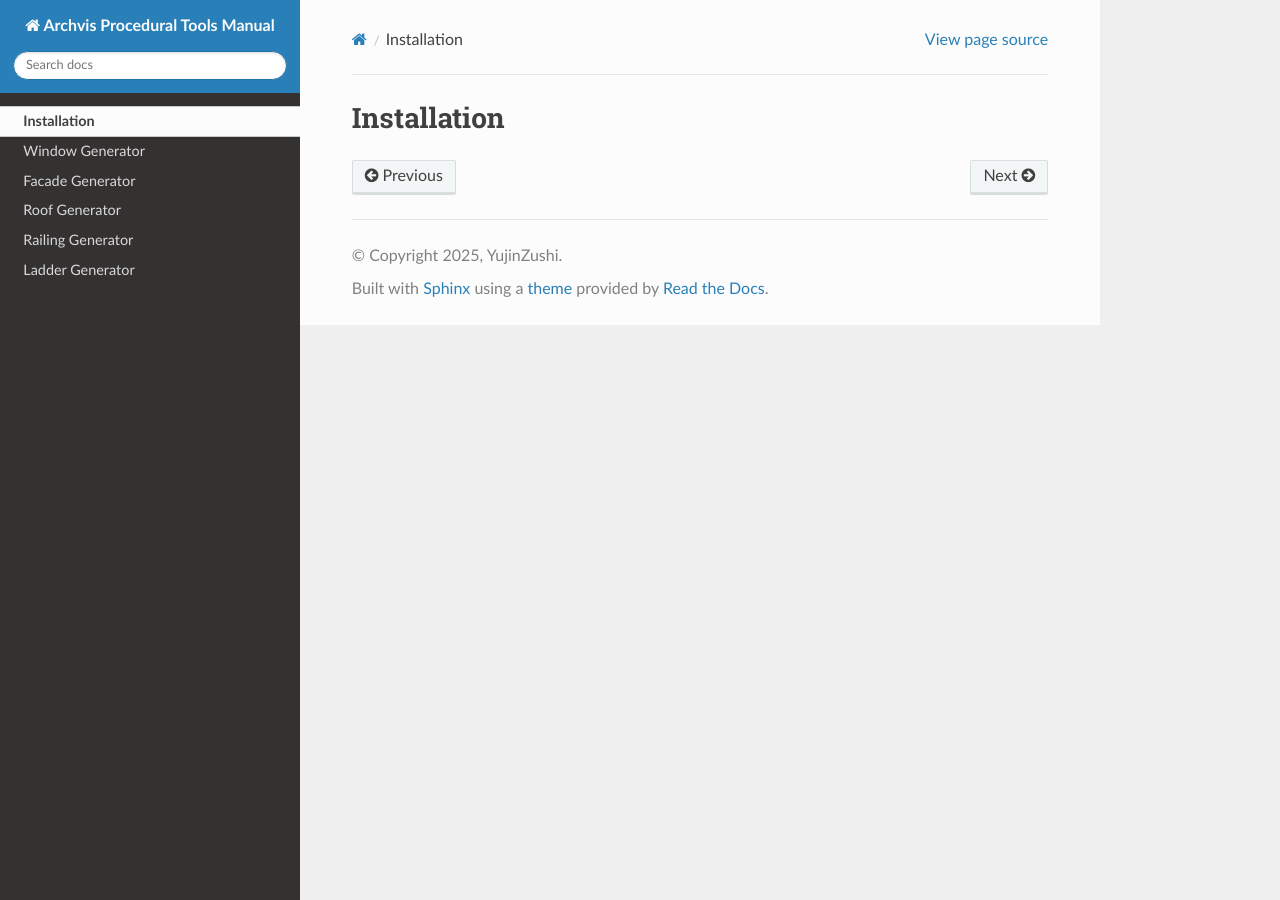
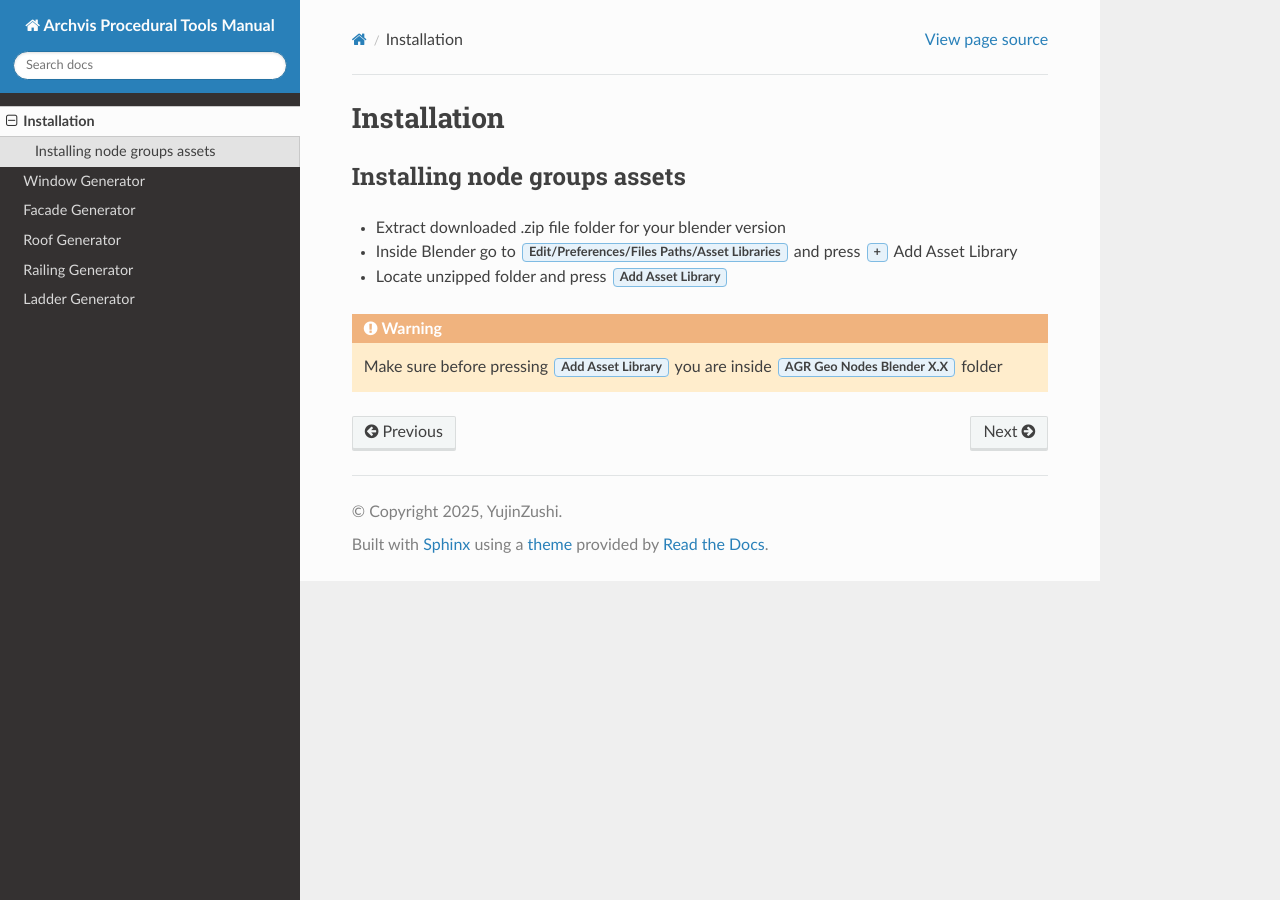
Before and after one commit to YujinZushi/archvis-procedural-tools-manual, a Sphinx documentation site: the page built from docs/source/Installation.rst, in a window 1280 px wide. Built offline with Sphinx 7.4.7 and the Read the Docs theme 3.1.0, drawn with Linux system fonts in a browser that asks for light colours.

Commit message:
Update Installation.rst

```diff
--- a/docs/source/Installation.rst
+++ b/docs/source/Installation.rst
@@ -1,2 +1,15 @@
 Installation
 ================
+
+
+************************************************************
+Installing node groups assets
+************************************************************
+
+- Extract downloaded .zip file folder for your blender version
+- Inside Blender go to :guilabel:`Edit/Preferences/Files Paths/Asset Libraries` and press :guilabel:`+` Add Asset Library
+- Locate unzipped folder and press :guilabel:`Add Asset Library`
+
+.. warning::
+
+    Make sure before pressing :guilabel:`Add Asset Library` you are inside :guilabel:`AGR Geo Nodes Blender X.X` folder
```
